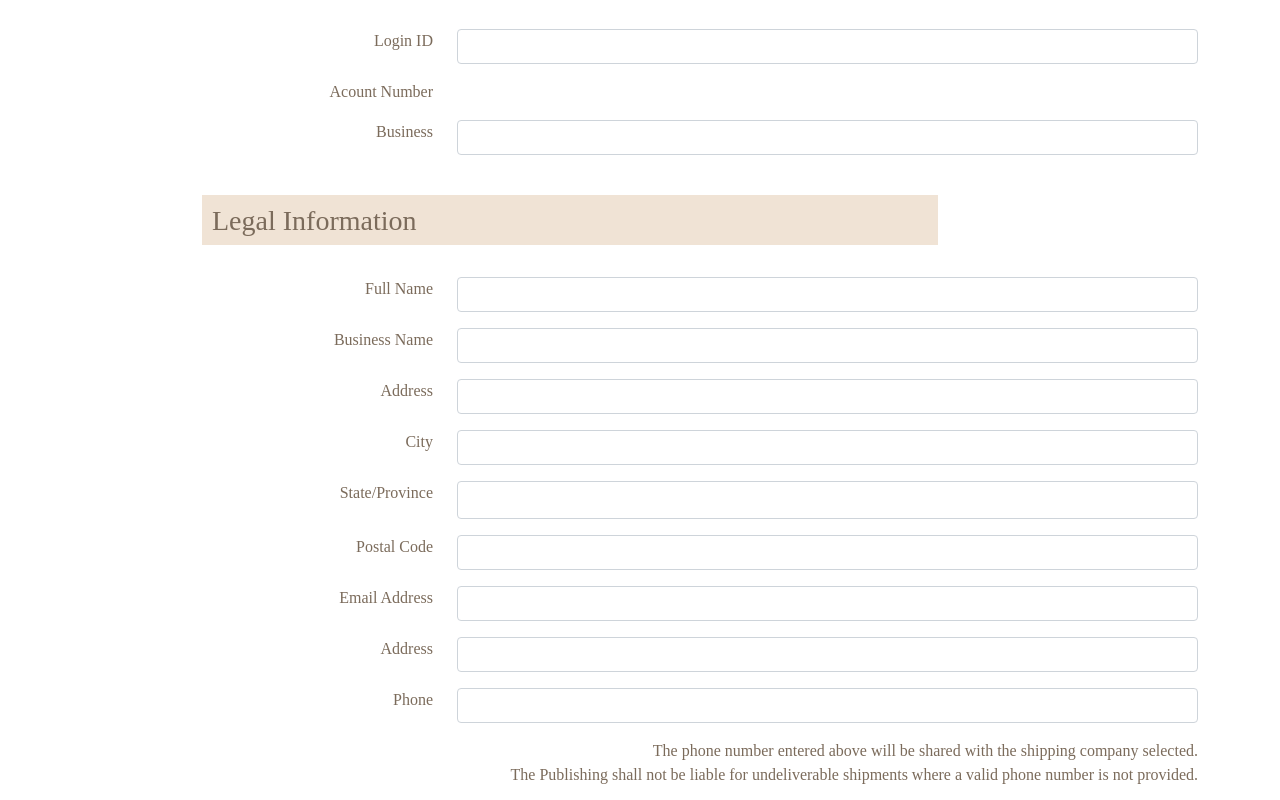
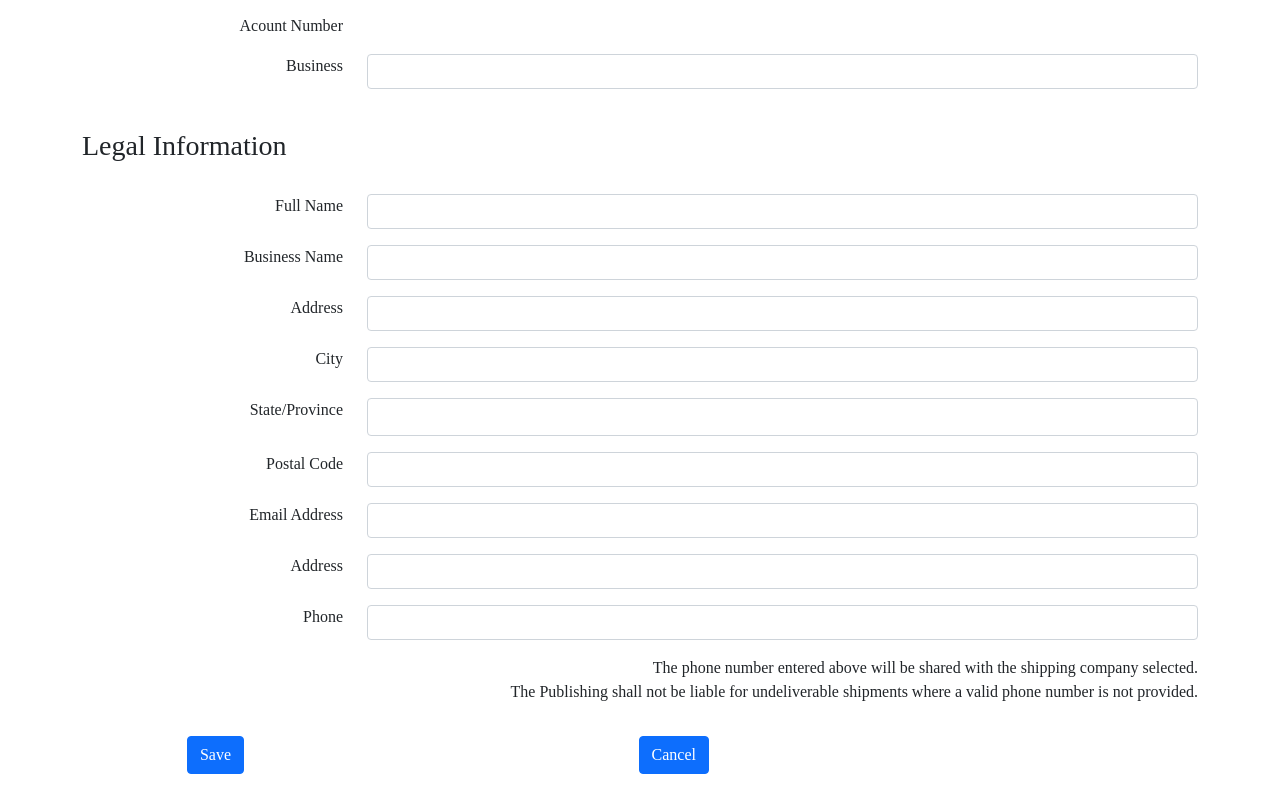
Before and after one commit to poloyacero/publish-web, a Next.js app: page /dashboard/accountinfo in a window 1280 px wide. Shown: the part 240-1040 px from the top of the page. Built offline with nearby package versions, Linux system fonts and the light colour scheme; a web font is replaced by a local one.

Commit message:
add navbar dashboard css

```diff
--- a/components/Dashboard/NavMenuDashboard.module.css
+++ b/components/Dashboard/NavMenuDashboard.module.css
@@ -48,120 +48,3 @@
   color: #f8f7f7;
   background-color: #7b6b5b;
 }
-
-.sidebarcol {
-  padding-left: 100px;
-}
-
-.homecontainer {
-  padding-top: 50px;
-  padding-right: 220px;
-  margin-right: 10px;
-  margin-left: auto;
-  text-align: center;
-  color: #7b6b5b;
-}
-
-.homeHeaderlabel {
-  background-color: #faf6f2;
-  width: 736px;
-  height: 50px;
-  padding-top: 10px;
-  padding-left: 17px;
-}
-.homeheaderlabel2 {
-  background-color: #f0e3d5;
-  width: 736px;
-  height: 50px;
-  padding-top: 9px;
-  padding-left: 10px;
-}
-
-.createcontainer {
-  display: flex;
-  flex-direction: column;
-  padding-top: 50px;
-  margin-right: 0px;
-  margin-left: 0px;
-  text-align: left;
-  color: #7b6b5b;
-}
-.dropdownmenucontainer {
-  display: flex;
-  flex-direction: column;
-  padding-top: 50px;
-  margin-right: 0px;
-  margin-left: 120px;
-  text-align: left;
-  color: #7b6b5b;
-  width: 1000px;
-}
-
-.documentscolborder {
-  border-style: solid;
-  border-color: #dbc2a7;
-  border-width: 1px;
-  font-size: 10px;
-  padding-top: 5px;
-}
-.documentsviewpdf {
-  padding: 5px;
-  border-color: #dbc2a7;
-  border-width: thin;
-  font-size: 10px;
-  color: azure;
-  background-color: #7b6b5b;
-  background-blend-mode: lighten;
-}
-.documentsheader {
-  border-style: solid;
-  border-color: #dbc2a7;
-  border-width: thin;
-  font-size: 14px;
-  font-weight: bold;
-  background-color: #f0e3d5;
-  padding-top: 5px;
-  padding-bottom: 0px;
-}
-
-.accountsavebutton {
-  border-radius: 1 !important;
-  display: block;
-  width: 100px;
-  height: 48px;
-  background-color: #7b6b5b;
-  border: none;
-  color: #fafafa;
-  padding: 10px;
-}
-.accountcancelbutton {
-  border-radius: 1 !important;
-  border-color: #7b6b5b;
-  display: block;
-  width: 100px;
-  height: 48px;
-  background-color: #fdfbfa;
-  color: #7b6b5b;
-  padding: 10px;
-}
-.accountsavebutton:hover {
-  background-color: #a1886c;
-  border-color: saddlebrown;
-  border-width: 2px;
-}
-.accountcancelbutton:hover {
-  background-color: #a1886c;
-  border-color: saddlebrown;
-  border-width: 2px;
-}
-
-.billingsavebutton {
-  border-radius: 1 !important;
-  display: block;
-  width: 100px;
-  height: 48px;
-  background-color: #7b6b5b;
-  border: none;
-  color: #fafafa;
-  padding: 10px;
-}
--- a/pages/dashboard/homedashboard.tsx
+++ b/pages/dashboard/homedashboard.tsx
@@ -13,7 +13,7 @@ export default function homedashboard() {
     return (
         <div className={styles.container}>
       <Head>
-        <title>Home Dashboard 1</title>
+        <title>Home Dashboard</title>
         <link rel="icon" href="/thepublishing.svg" />
       </Head>
       <NavMenu />
@@ -25,7 +25,7 @@ export default function homedashboard() {
                <Sidebar/>
                 <Col>
              <Col className={styles2.homecontainer}>
-             <h2 className={styles.ctext}>Welcome to the Publishing!</h2>
+             <h2 className={styles.ctext}>Welcome to the Publishing! !</h2>
              <p><Image src="/img/homepic.png" width="438px" height="auto" /></p>
 
              <p>How we can help you?<br/>
```
